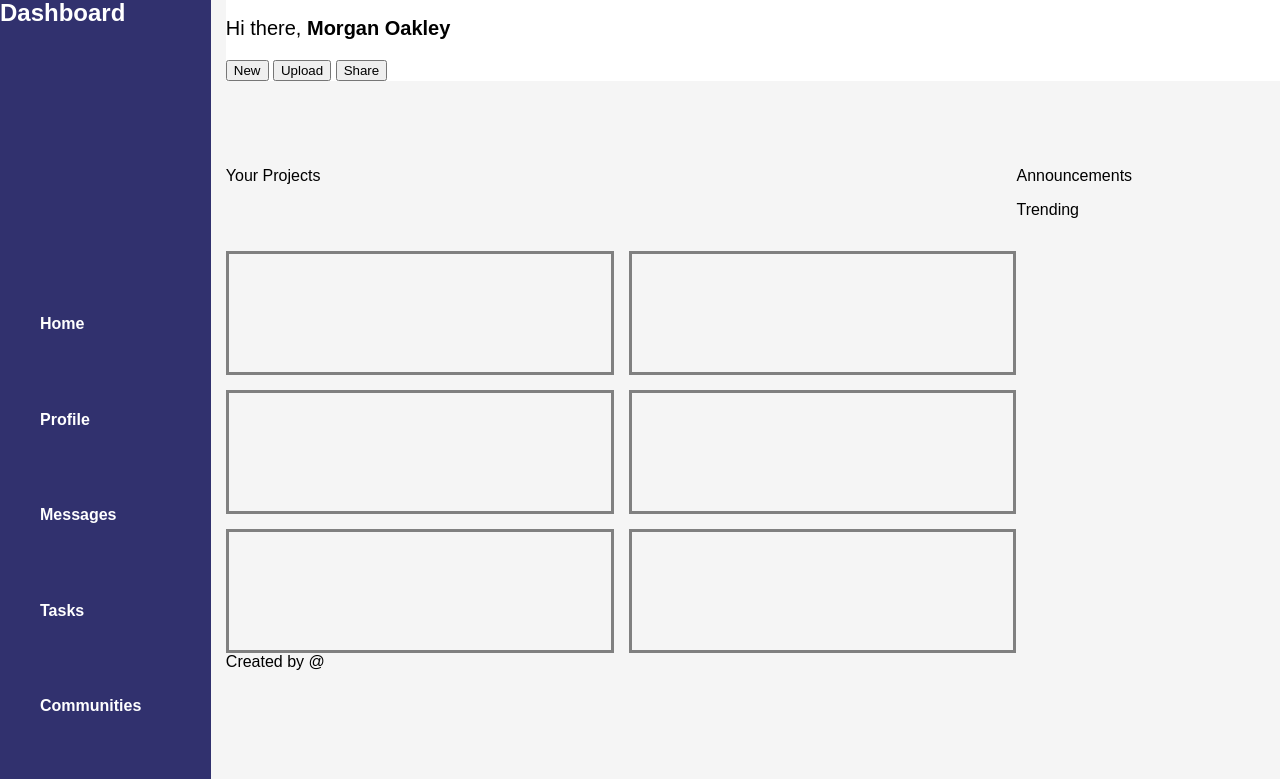
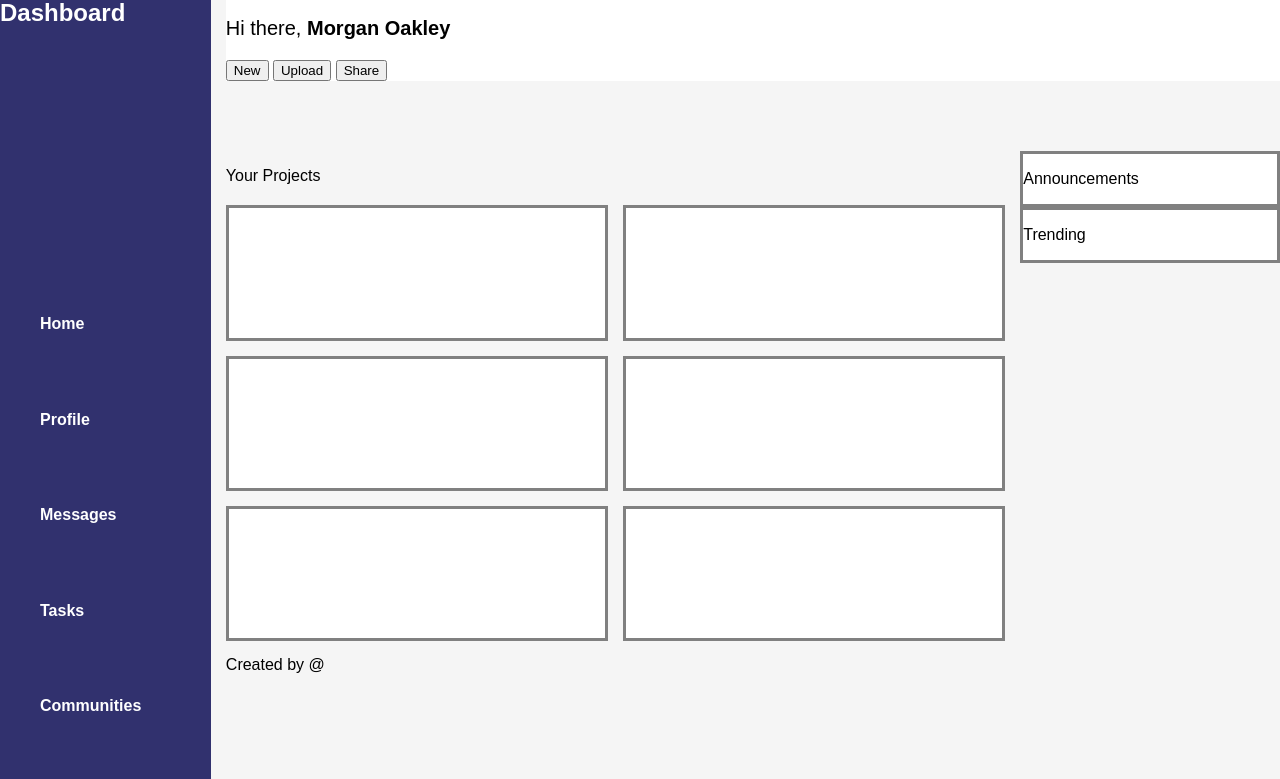
Before and after one commit to OneTooManyln/project_admin_dashboard, a plain HTML site: page index.html in a window 1280 px wide. Shown: the part 21-800 px from the top of the page. Drawn offline with Linux system fonts and the light colour scheme.

Commit message:
Make mc-right into grid to position content for news and trending correctly

```diff
--- a/style.css
+++ b/style.css
@@ -1,3 +1,7 @@
+:root {
+    --main-background-color: white;
+}
+
 html {
     margin: 0;
 }
@@ -6,7 +10,6 @@ body {
     background-color: whitesmoke;
     margin: 0;
     font-family: Arial, Helvetica, sans-serif;
-
 }
 
 .container {
@@ -46,14 +49,14 @@ body {
     display: grid;
     grid-template-columns: 3fr 1fr;
     grid-template-rows: 4fr 1fr;
+    gap: 15px;
 
 }
 
 .projects {
     display: grid;
     grid-template-columns: 1fr;
-    grid-template-rows: 1fr 4fr;
-
+    grid-template-rows: 1fr 8fr;
 }
 
 .projects-container {
@@ -65,6 +68,18 @@ body {
 
 .cards {
     border: solid grey;
+    background-color: var(--main-background-color);
+}
+
+.mc-right {
+    display: grid;
+    grid-template-rows: 1fr 1fr;
+}
+
+.news,
+.trending {
+    border: solid grey;
+    background-color: var(--main-background-color);
 }
 
 .footer {
```
